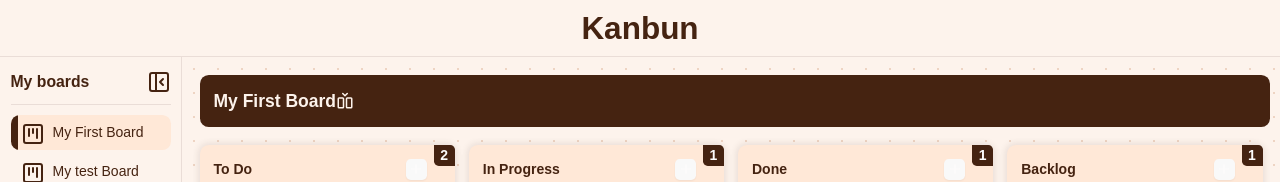
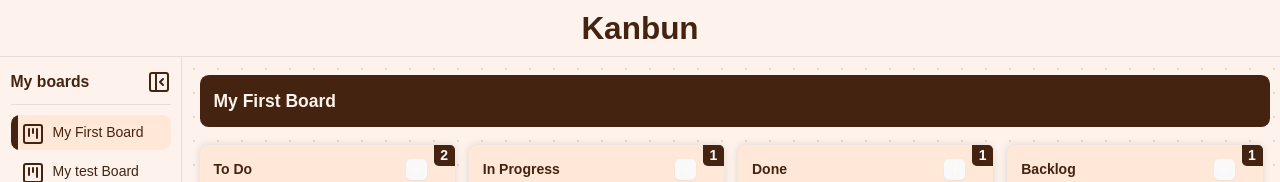
Before and after one commit to billykonstas/kanbun, a React (Vite) app: page /board/my-first-board in a window 1280 px wide. Shown: the top 182 px of the page. Built offline with nearby package versions, Linux system fonts and the light colour scheme.

Commit message:
not used icon

```diff
--- a/src/components/Board/Board.tsx
+++ b/src/components/Board/Board.tsx
@@ -2,7 +2,6 @@ import React, { useEffect } from "react";
 import Column from "./Column.tsx";
 import { useBoard } from "@/contexts/BoardContext.tsx";
 import { Board as BoardType } from "@/types/board.ts";
-import { BetweenVerticalStart } from "lucide-react";
 
 const Board: React.FC<{ boardId: BoardType["id"] }> = ({ boardId }) => {
   const { currentBoard, selectBoard } = useBoard();
@@ -22,7 +21,6 @@ const Board: React.FC<{ boardId: BoardType["id"] }> = ({ boardId }) => {
     <div className="h-full flex-col flex w-full">
       <div className="bg-brown text-beige flex content-center z-20 p-4 ml-2 mb-3 rounded-lg items-center">
         <span className="text-xl font-bold">{currentBoard.title}</span>
-        <BetweenVerticalStart width="18" height="18" />
       </div>
       <div className="flex space-x-4 flex-1 p-2 w-full h-full overflow-x-auto snap-x snap-mandatory rounded-xl">
         {currentBoard.columns.map((column) => (
```
